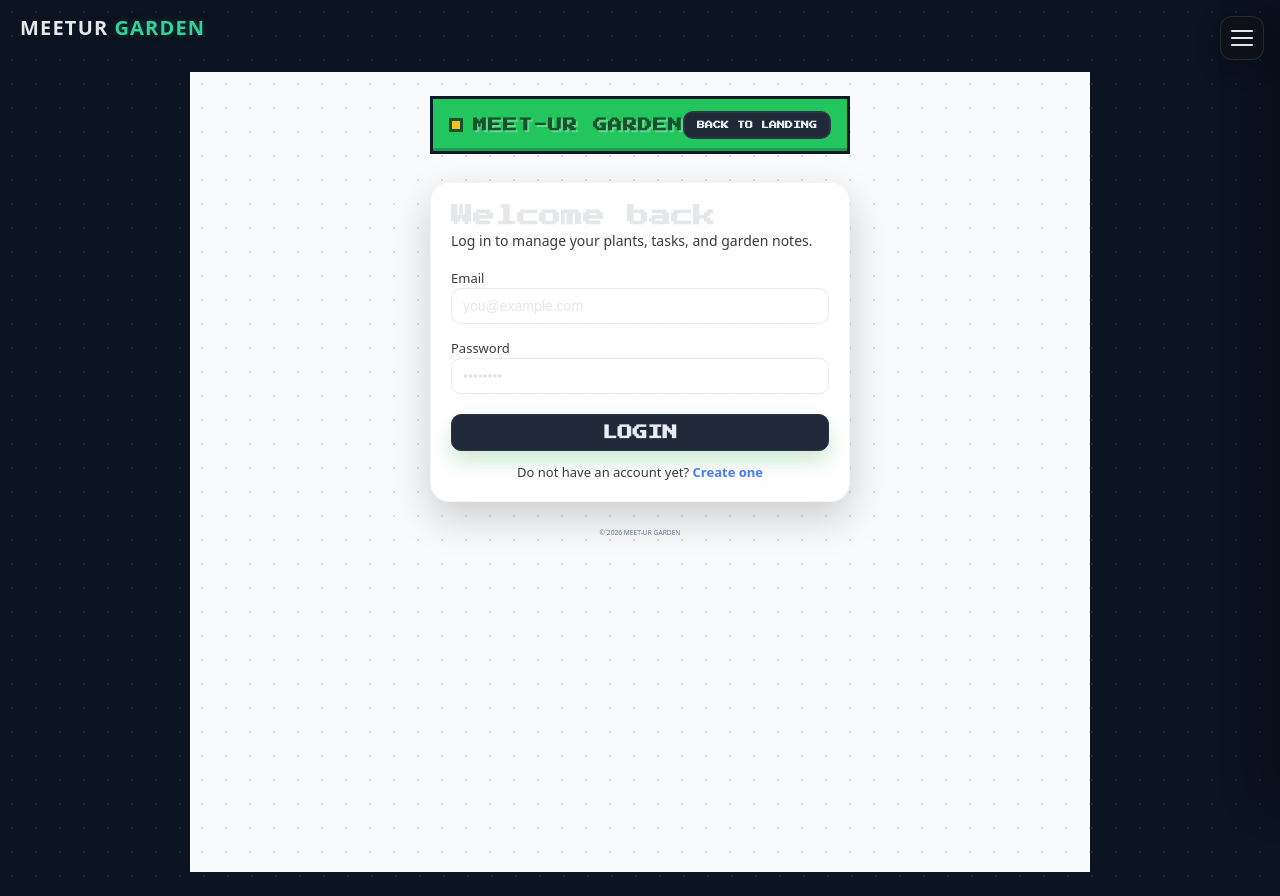
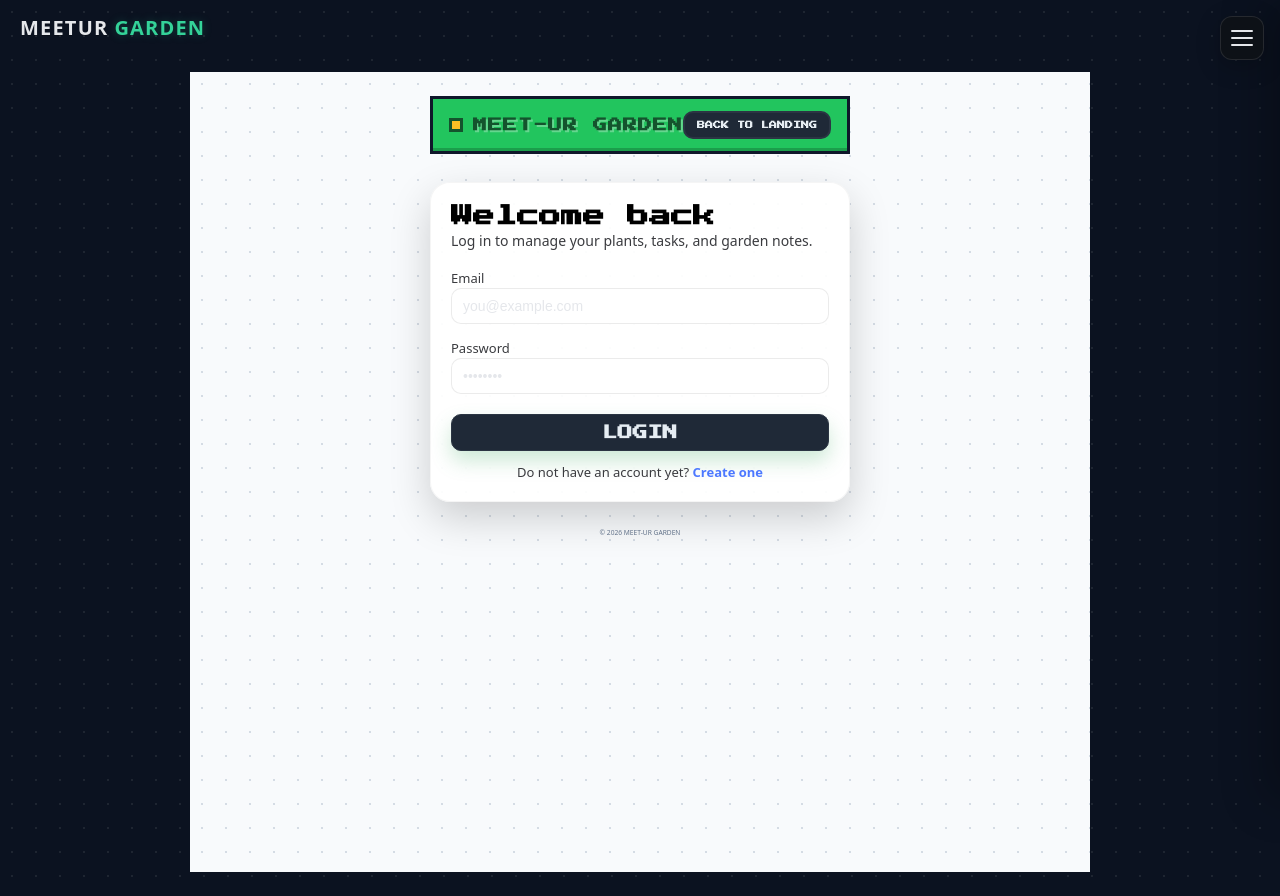
Before and after one commit to RenataSei/meetur-garden-thesis, a React (Create React App) app in the folder frontend/: page /login in a window 1280 px wide. Built offline with nearby package versions, Linux system fonts and the light colour scheme; no server answers.

Commit message:
Font color adjustment

```diff
--- a/frontend/src/pages/Home.js
+++ b/frontend/src/pages/Home.js
@@ -819,7 +819,7 @@ function GardenDashboard({ user }) {
                 style={{
                   marginTop: "16px",
                   fontSize: "14px",
-                  color: "var(--pure-white)",
+                  color: "black",
                 }}
               >
                 Your garden is thriving!
--- a/frontend/src/pages/Login.js
+++ b/frontend/src/pages/Login.js
@@ -92,7 +92,7 @@ export default function Login() {
 
         <section className="auth__body">
           <div className="auth-card">
-            <h2 className="auth-card__title">
+            <h2 className="auth-card__title" style={{ color: "black" }}>
               {requires2FA ? "Two-Factor Auth" : "Welcome back"}
             </h2>
             <p className="auth-card__subtitle">
```
